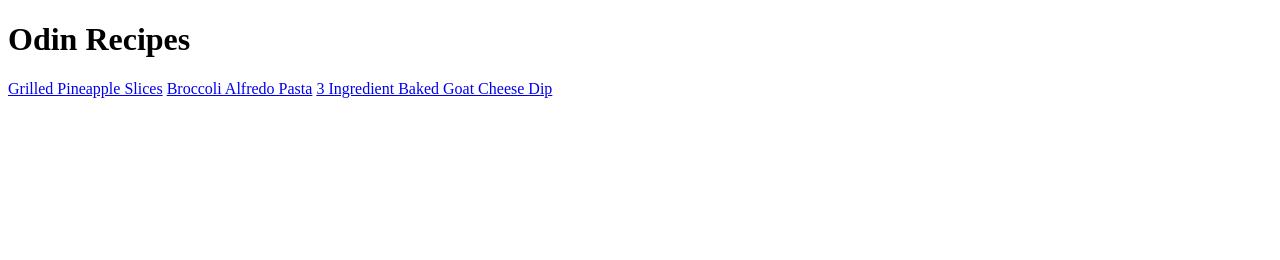
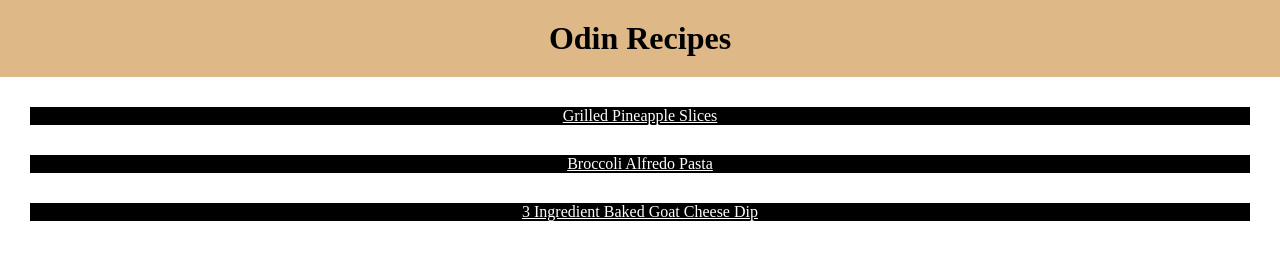
Before and after one commit to Haikalmulop/odin-recipes, a plain HTML site: page index.html in a window 1280 px wide. Drawn offline with Linux system fonts and the light colour scheme.

Commit message:
EDIT index and ADD css

```diff
--- a/index.html
+++ b/index.html
@@ -3,12 +3,24 @@
 <head>
     <meta charset="UTF-8">
     <meta name="viewport" content="width=device-width, initial-scale=1.0">
+    <link rel="stylesheet" href="styles.css">
     <title>ODIN RECIPES</title>
 </head>
 <body>
-    <h1>Odin Recipes</h1>
-    <a href="./recipe/grilled-pineapple-slices.html">Grilled Pineapple Slices</a>
-    <a href="./recipe/broccoli-alfredo-pasta.html">Broccoli Alfredo Pasta</a>
-    <a href="./recipe/goat-cheese.html">3 Ingredient Baked Goat Cheese Dip</a>
+    <div class="container title">
+        <h1 class="text-title">Odin Recipes</h1>
+    </div>
+
+    <div class="container recipe">
+        <a class="text-recipe" href="./recipe/grilled-pineapple-slices.html">Grilled Pineapple Slices</a>
+    </div>
+
+    <div class="container recipe">
+        <a class="text-recipe" href="./recipe/broccoli-alfredo-pasta.html">Broccoli Alfredo Pasta</a>
+    </div>
+
+    <div class="container recipe">
+        <a class="text-recipe" href="./recipe/goat-cheese.html">3 Ingredient Baked Goat Cheese Dip</a>
+    </div>
 </body>
 </html>
--- /dev/null
+++ b/styles.css
@@ -0,0 +1,21 @@
+*{
+    margin: 0px;
+    padding: 0px;
+}
+
+.container.title{
+    background-color: burlywood;
+    text-align: center;
+    margin: auto;
+    padding: 20px;
+}
+
+.container{
+    background-color: black;
+    margin: 30px;
+    text-align: center;
+}
+
+.text-recipe{
+    color: white;
+}
```
